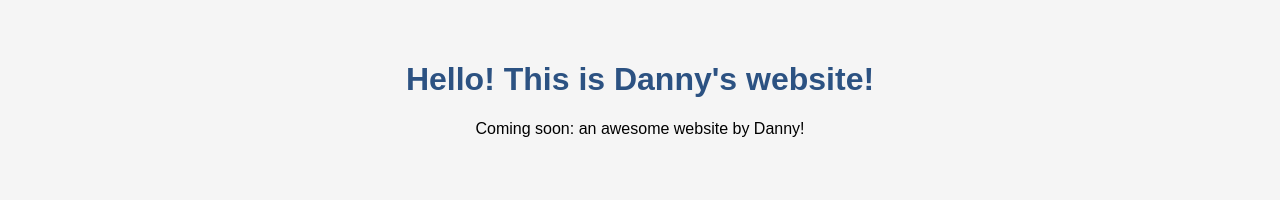
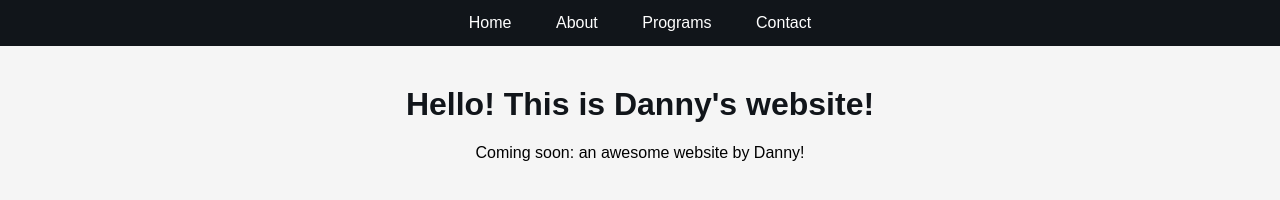
Before and after one commit to freeninjas-dev/danny-site, a plain HTML site: page index.html in a window 1280 px wide. Drawn offline with Linux system fonts and the light colour scheme.

Commit message:
navigation bar

```diff
--- a/index.html
+++ b/index.html
@@ -13,11 +13,31 @@
             text-align: center;
         }
         h1 {
-            color: #2c5282;
+            color: #11151a;
+        }
+        nav {
+            background-color: #11151a;
+            padding: 14px 0;
+            margin: -40px -40px 40px -40px;
+        }
+        nav a {
+            color: white;
+            text-decoration: none;
+            padding: 14px 20px;
+            font-size: 16px;
+        }
+        nav a:hover {
+            background-color: #333;
         }
     </style>
 </head>
 <body>
+    <nav>
+        <a href="/">Home</a>
+        <a href="/about.html">About</a>
+        <a href="/programs.html">Programs</a>
+        <a href="/contact.html">Contact</a>
+    </nav>
     <h1>Hello! This is Danny's website!</h1>
     <p>Coming soon: an awesome website by Danny!</p>
 </body>
```
